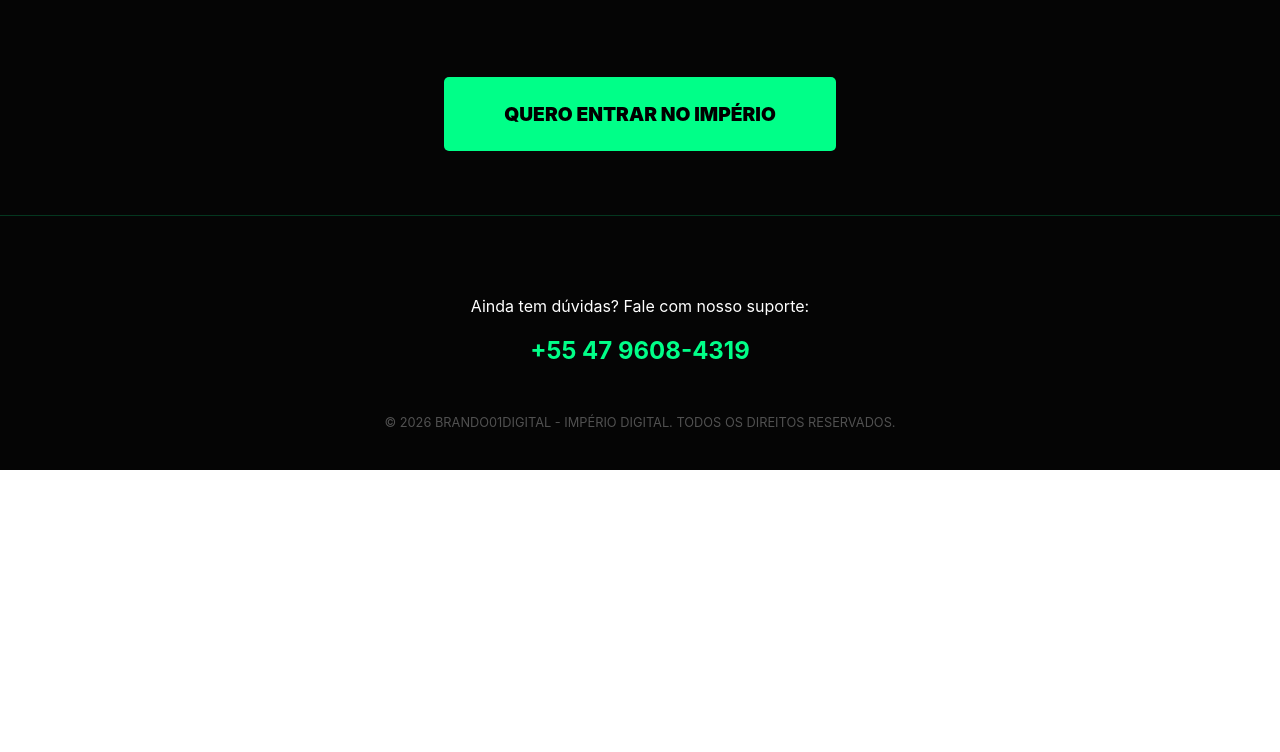
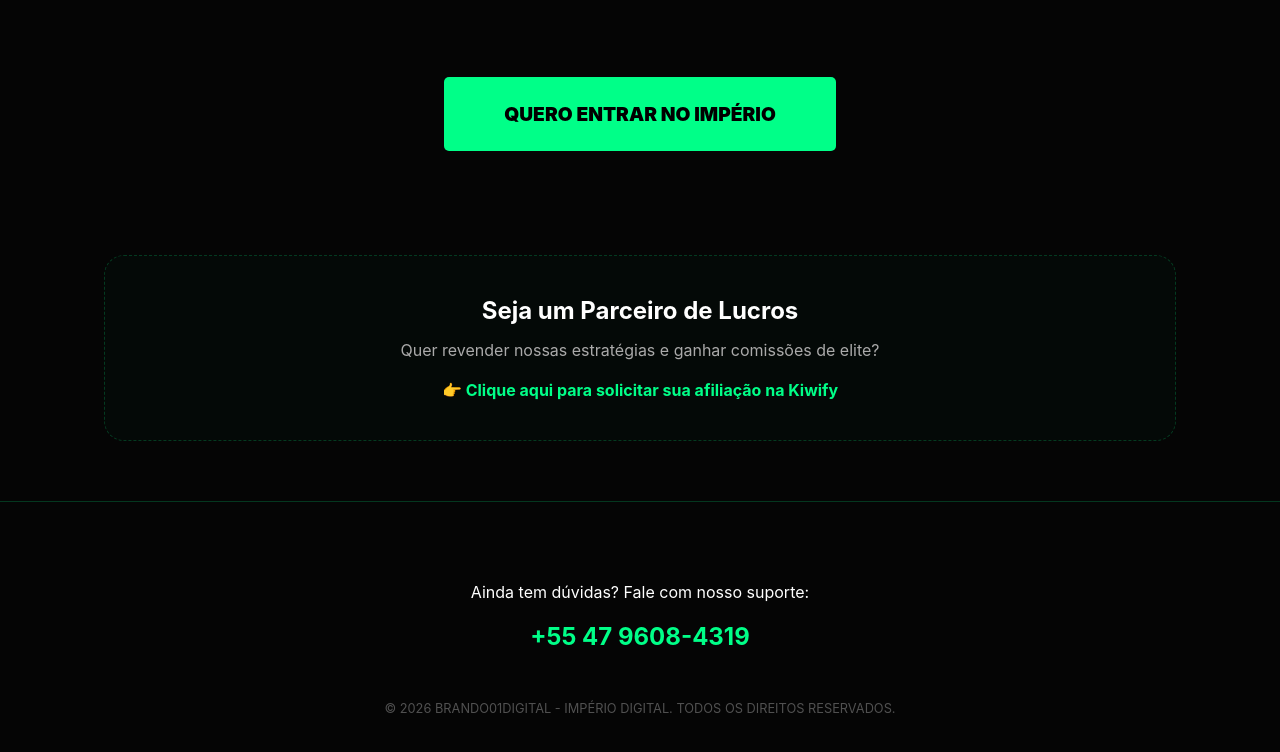
Before and after one commit to arthurbrando1-cell/IMPERIODIGITAL, a plain HTML site: page index.html in a window 1280 px wide. Shown: the part 803-1555 px from the top of the page. Before the commit the page ends 1273 px from the top, so only its background shows below. Drawn offline with Linux system fonts and the light colour scheme.

Commit message:
Update index.html

```diff
--- a/index.html
+++ b/index.html
@@ -106,13 +106,13 @@
             margin: 0 auto;
         }
 
-        /* Grid de Conteúdo (Proposta movida para cima do botão) */
+        /* Grid de Conteúdo */
         .grid {
             display: grid;
             grid-template-columns: repeat(auto-fit, minmax(300px, 1fr));
             gap: 30px;
-            padding: 60px 0; /* Ajustado para caber no Hero */
-            text-align: left; /* Mantém o texto dos cards alinhado à esquerda */
+            padding: 60px 0;
+            text-align: left;
         }
 
         .card {
@@ -199,6 +199,27 @@
             box-shadow: 0 0 50px rgba(0, 255, 136, 0.6);
         }
 
+        /* Seção de Afiliados */
+        .affiliate-section {
+            margin-top: 100px;
+            padding: 40px;
+            border: 1px dashed var(--border);
+            border-radius: 20px;
+            background: rgba(0, 255, 136, 0.02);
+        }
+
+        .affiliate-link {
+            color: var(--primary);
+            text-decoration: none;
+            font-weight: bold;
+            border-bottom: 1px solid transparent;
+            transition: 0.3s;
+        }
+
+        .affiliate-link:hover {
+            border-bottom: 1px solid var(--primary);
+        }
+
         /* Footer */
         footer {
             padding: 80px 5% 40px;
@@ -266,6 +287,14 @@
         <div class="btn-box anim" style="animation-delay: 0.9s;">
             <a href="https://pay.kiwify.com.br/NKF2SUc" class="btn-main">Quero entrar no Império</a>
         </div>
+
+        <section class="affiliate-section anim" style="animation-delay: 1.1s;">
+            <h2 style="font-size: 1.5rem; margin-bottom: 15px;">Seja um Parceiro de Lucros</h2>
+            <p style="font-size: 1rem; color: #aaa; margin-bottom: 20px;">
+                Quer revender nossas estratégias e ganhar comissões de elite?
+            </p>
+            <a href="https://dashboard.kiwify.com/join/affiliate/Bjgksabe" class="affiliate-link">👉 Clique aqui para solicitar sua afiliação na Kiwify</a>
+        </section>
     </main>
 
     <footer>
```
